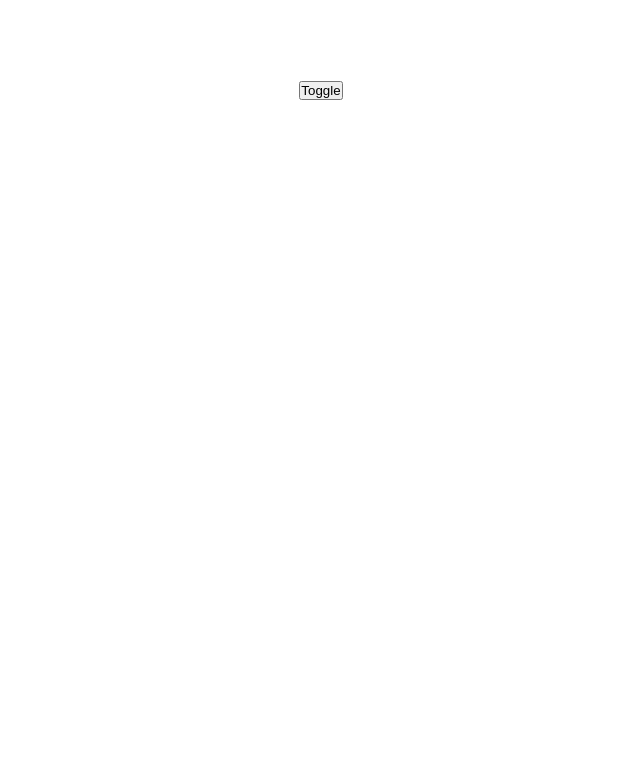
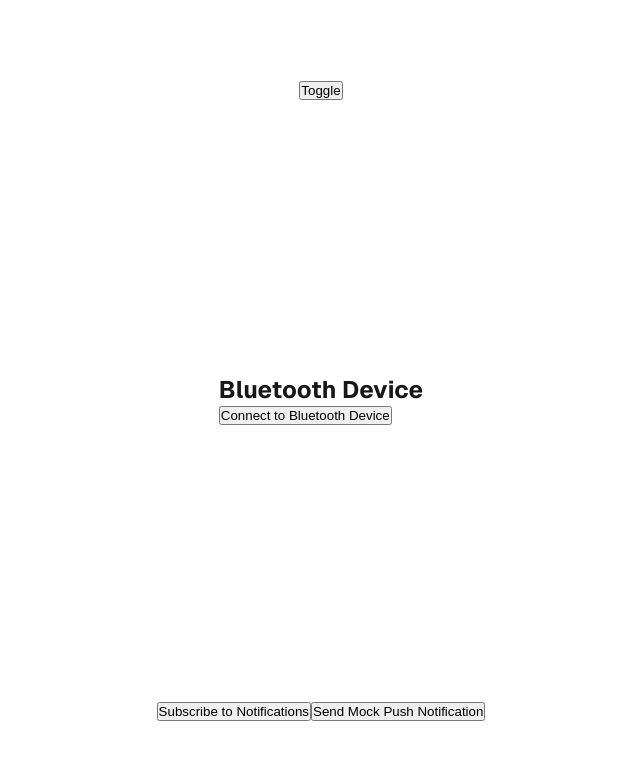
Before and after one commit to andriiDolhovUpTech/pwa-app, a Next.js app: page / in a window 1280 px wide. Shown: the top 760 px of the page, without its empty margins (319-959 px from the left). Built offline with nearby package versions, Linux system fonts and the light colour scheme.

Commit message:
feat: added PushNotification component

```diff
--- a/package.json
+++ b/package.json
@@ -19,6 +19,7 @@
     "@types/node": "^20",
     "@types/react": "^18",
     "@types/react-dom": "^18",
+    "@types/web-bluetooth": "^0.0.20",
     "typescript": "^5"
   }
 }
--- a/src/app/page.module.css
+++ b/src/app/page.module.css
@@ -46,6 +46,10 @@
 
 .main li:not(:last-of-type) {
   margin-bottom: 8px;
+}
+
+.main {
+  background: var(--gray-alpha-100);
 }
 
 .main code {
--- a/src/app/page.tsx
+++ b/src/app/page.tsx
@@ -1,11 +1,15 @@
 "use client"
 import styles from "./page.module.css";
 import GyroscopeComponent from "@/components/Gyroscope";
+import BluetoothComponent from "@/components/Bluetooth";
+import PushNotificationComponent from "@/components/PushNotification";
 
 export default function Home() {
   return (
     <div className={styles.page}>
       <GyroscopeComponent />
+      <BluetoothComponent />
+      <PushNotificationComponent />
     </div>
   );
 }
--- /dev/null
+++ b/src/components/Bluetooth/index.tsx
@@ -0,0 +1,92 @@
+import React, { useState, useEffect } from 'react';
+/// <reference types="web-bluetooth" />
+const BluetoothComponent: React.FC = () => {
+    const [device, setDevice] = useState<any | null>(null);
+    const [isConnected, setIsConnected] = useState<boolean>(false);
+    const [batteryLevel, setBatteryLevel] = useState<number | null>(null);
+
+    // Function to request Bluetooth device
+    const requestDevice = async () => {
+        try {
+            const device = await navigator.bluetooth.requestDevice({
+                filters: [{ services: ['battery_service'] }], // Filter for devices with a specific service (battery service in this case)
+                optionalServices: ['battery_service'], // Optional services you may need
+            });
+
+            setDevice(device);
+            connectToDevice(device);
+        } catch (error) {
+            console.error('Bluetooth device request failed:', error);
+        }
+    };
+
+    // Function to connect to the selected Bluetooth device
+    const connectToDevice = async (device: any) => {
+        try {
+            const server = await device.gatt?.connect();
+            if (server) {
+                setIsConnected(true);
+                console.log('Connected to device:', device.name);
+                readBatteryLevel(server);
+            }
+        } catch (error) {
+            console.error('Failed to connect to Bluetooth device:', error);
+        }
+    };
+
+    // Function to read battery level
+    const readBatteryLevel = async (server: any) => {
+        try {
+            const service = await server.getPrimaryService('battery_service');
+            const characteristic = await service.getCharacteristic('battery_level');
+            const value = await characteristic.readValue();
+            const battery = value.getUint8(0);
+            setBatteryLevel(battery);
+        } catch (error) {
+            console.error('Failed to read battery level:', error);
+        }
+    };
+
+    // Function to disconnect from the device
+    const disconnectFromDevice = () => {
+        if (device && device.gatt?.connected) {
+            device.gatt?.disconnect();
+            setIsConnected(false);
+            console.log('Disconnected from device');
+        }
+    };
+
+    // Request permission on component mount for PWA compatibility
+    useEffect(() => {
+        if ('bluetooth' in navigator) {
+            console.log('Bluetooth is supported');
+        } else {
+            console.error('Bluetooth is not supported in this browser.');
+        }
+
+        return () => {
+            if (device && device.gatt?.connected) {
+                disconnectFromDevice();
+            }
+        };
+    }, [device]);
+
+    return (
+        <div>
+            <h2>Bluetooth Device</h2>
+            {!isConnected ? (
+                <button onClick={requestDevice}>Connect to Bluetooth Device</button>
+            ) : (
+                <>
+                    <p>Device Connected: {device?.name}</p>
+                    {batteryLevel !== null && (
+                        <p>Battery Level: {batteryLevel}%</p>
+                    )}
+                    <button onClick={disconnectFromDevice}>Disconnect</button>
+                </>
+            )}
+        </div>
+    );
+};
+
+export default BluetoothComponent;
--- /dev/null
+++ b/src/components/PushNotification/index.tsx
@@ -0,0 +1,66 @@
+import React, { useState } from 'react';
+
+const PushNotificationButton: React.FC = () => {
+    const [isSubscribed, setIsSubscribed] = useState<boolean>(false);
+
+    const subscribeToPushNotifications = async () => {
+        if ('Notification' in window && 'serviceWorker' in navigator) {
+            const permission = await Notification.requestPermission();
+            if (permission === 'granted') {
+                const swRegistration = await navigator.serviceWorker.ready;
+
+                if (swRegistration.pushManager) {
+                    // Mocking a subscription object as if we had successfully subscribed the user
+                    const mockSubscription = {
+                        endpoint: 'mocked-endpoint',
+                        expirationTime: null,
+                        keys: {
+                            p256dh: 'mocked-p256dh-key',
+                            auth: 'mocked-auth-key',
+                        },
+                    };
+
+                    // You would normally send the subscription to the backend, but here we'll mock it
+                    console.log('Mocked subscription:', mockSubscription);
+
+                    setIsSubscribed(true);
+                    console.log('Successfully subscribed to push notifications');
+                }
+            } else {
+                console.error('Notification permission denied');
+            }
+        }
+    };
+
+    const sendPushNotification = () => {
+        if (isSubscribed) {
+            // Push notifications are mocked, so we're simply triggering the push event manually
+            const mockData = {
+                title: 'Mocked Push Notification',
+                body: 'This is a mocked notification triggered from the frontend.',
+            };
+
+            // Manually trigger the push event (simulating a push notification)
+            if (navigator.serviceWorker) {
+                navigator.serviceWorker.ready.then((swRegistration) => {
+                    swRegistration.showNotification(mockData.title, {
+                        body: mockData.body,
+                    });
+                });
+            }
+
+            console.log('Mocked push notification triggered');
+        } else {
+            console.log('User is not subscribed to push notifications.');
+        }
+    };
+
+    return (
+        <div>
+            <button onClick={subscribeToPushNotifications}>Subscribe to Notifications</button>
+            <button onClick={sendPushNotification}>Send Mock Push Notification</button>
+        </div>
+    );
+};
+
+export default PushNotificationButton;
```
Also changed, not shown: 1 other file (tests, documents, lock files or other folders).
